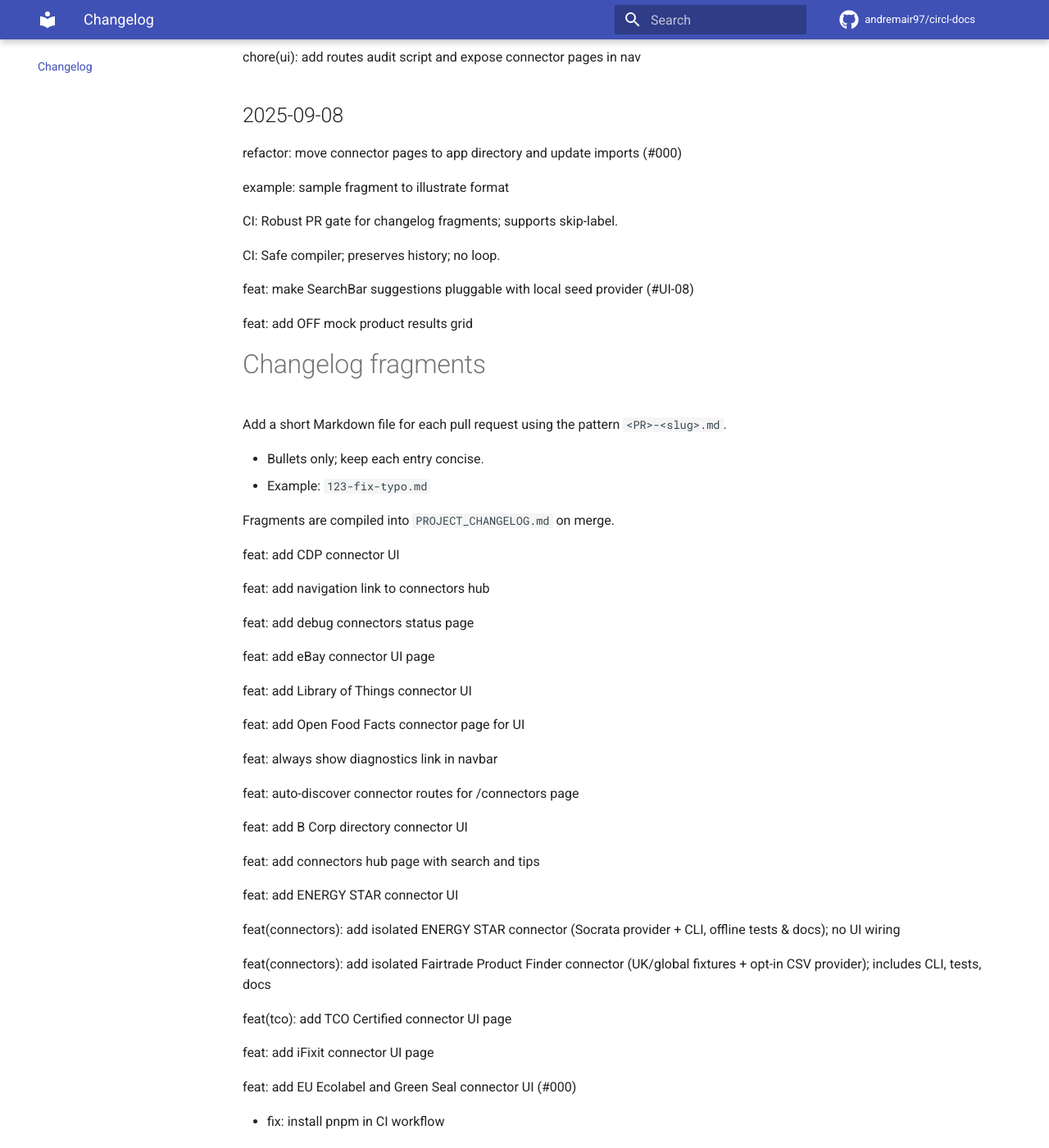
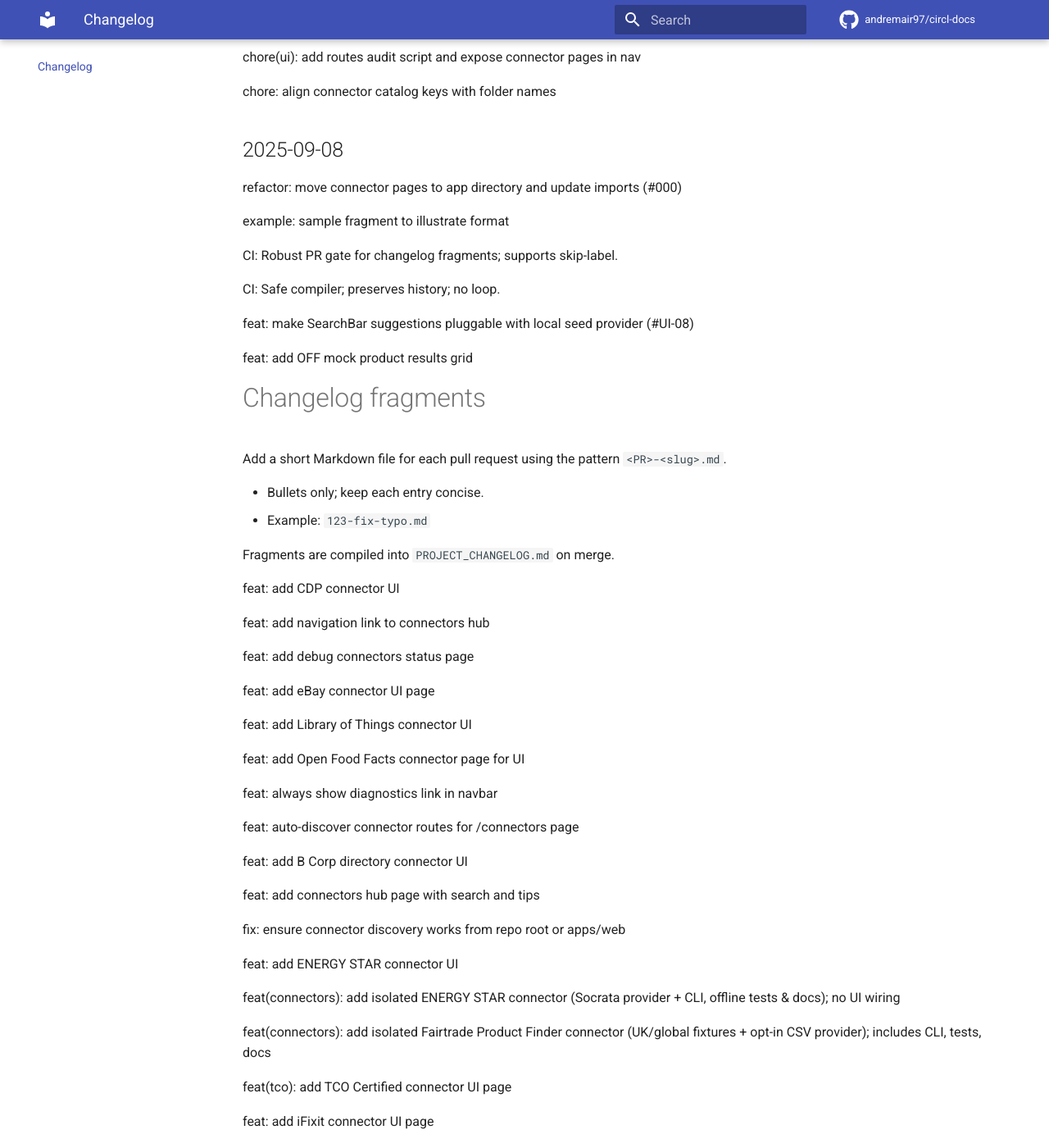
Before and after one commit to andremair97/circl-docs, an MkDocs documentation site: the page built from docs/changelog/index.md, in a window 1280 px wide and 1400 px high, scrolled down 1733 px. Shown: the whole window at 82% size. Built offline with MkDocs 1.6.1 and Material for MkDocs 9.7.7, drawn with Linux system fonts in a browser that asks for light colours; comment, search, counter and statistics services are not loaded; some of the changed text lies outside the part shown.

Commit message:
chore(changelog): compile fragments [skip ci]

```diff
--- a/PROJECT_CHANGELOG.md
+++ b/PROJECT_CHANGELOG.md
@@ -1,4 +1,73 @@
 # PROJECT_CHANGELOG
+
+## 2025-09-08
+
+refactor: move connector pages to app directory and update imports (#000)
+
+example: sample fragment to illustrate format
+
+CI: Robust PR gate for changelog fragments; supports skip-label.
+
+CI: Safe compiler; preserves history; no loop.
+
+feat: make SearchBar suggestions pluggable with local seed provider (#UI-08)
+
+feat: add OFF mock product results grid
+
+# Changelog fragments
+
+Add a short Markdown file for each pull request using the pattern `<PR>-<slug>.md`.
+
+- Bullets only; keep each entry concise.
+- Example: `123-fix-typo.md`
+
+Fragments are compiled into `PROJECT_CHANGELOG.md` on merge.
+
+feat: add CDP connector UI
+
+feat: add navigation link to connectors hub
+
+feat: add debug connectors status page
+
+feat: add eBay connector UI page
+
+feat: add Library of Things connector UI
+
+feat: add Open Food Facts connector page for UI
+
+feat: always show diagnostics link in navbar
+
+feat: auto-discover connector routes for /connectors page
+
+feat: add B Corp directory connector UI
+
+feat: add connectors hub page with search and tips
+
+fix: ensure connector discovery works from repo root or apps/web
+
+feat: add ENERGY STAR connector UI
+
+feat(connectors): add isolated ENERGY STAR connector (Socrata provider + CLI, offline tests & docs); no UI wiring
+
+feat(connectors): add isolated Fairtrade Product Finder connector (UK/global fixtures + opt-in CSV provider); includes CLI, tests, docs
+
+feat(tco): add TCO Certified connector UI page
+
+feat: add iFixit connector UI page
+
+feat: add EU Ecolabel and Green Seal connector UI (#000)
+
+- fix: install pnpm in CI workflow
+
+feat: polish theme and add reusable UI states (UI-07)
+
+ci: add pre-commit hook and merge queue docs
+
+feat: add preview-only auth middleware for web app
+
+chore(ui): add routes audit script and expose connector pages in nav
+
+chore: align connector catalog keys with folder names
 
 ## 2025-09-08
 
```
